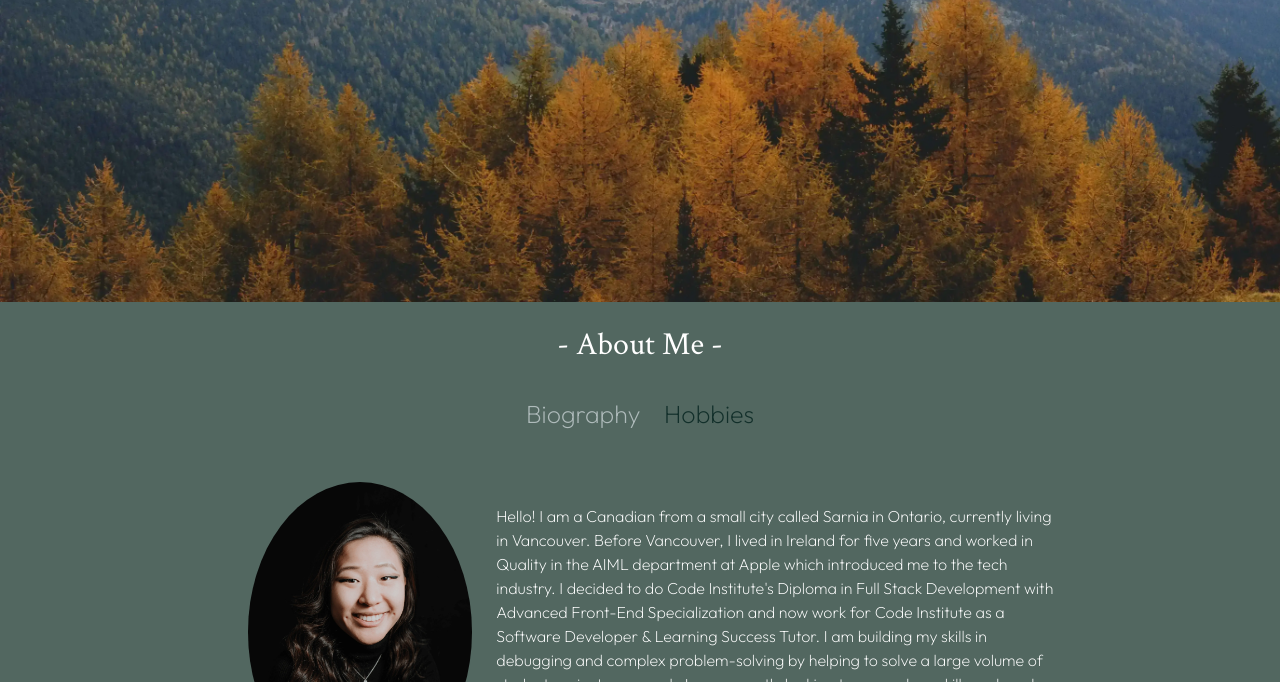
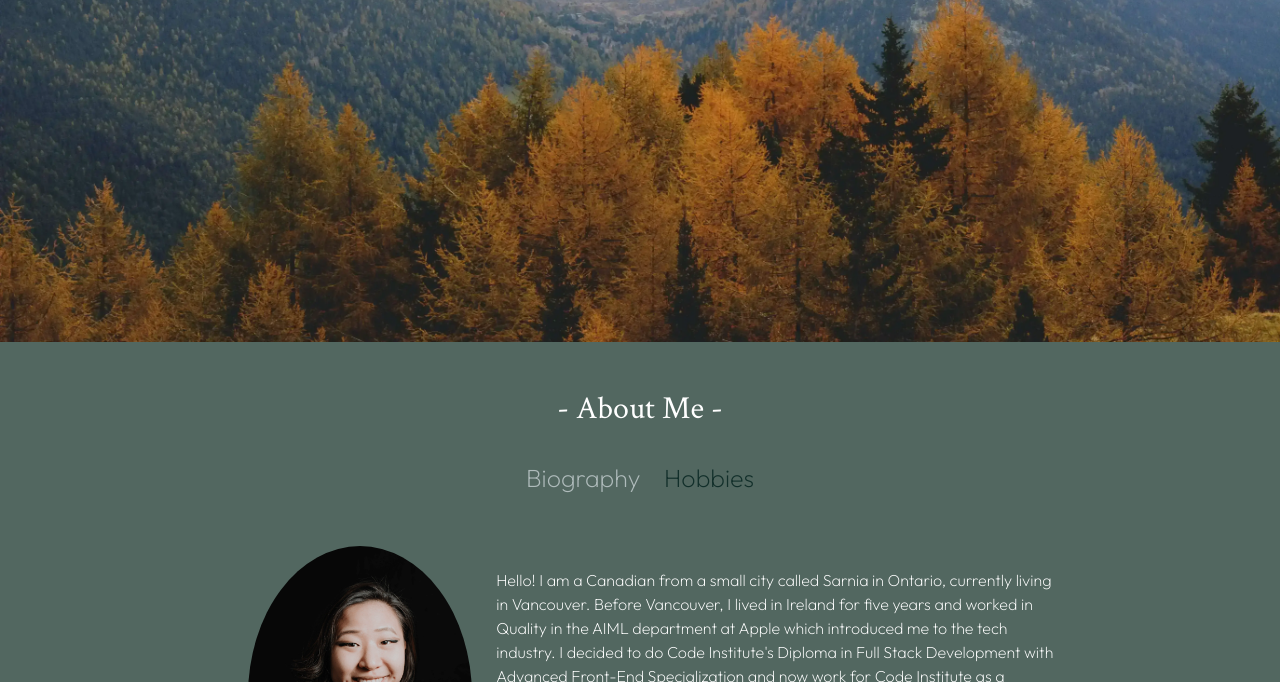
Before and after one commit to lee-joanne/my-portfolio, a plain HTML site: page index.html in a window 1280 px wide. Shown: the part 418-1100 px from the top of the page. Drawn offline with nearby package versions, Linux system fonts and the light colour scheme.

Commit message:
Increase vh of hero image

```diff
--- a/assets/css/style.css
+++ b/assets/css/style.css
@@ -45,7 +45,7 @@ ul {
     background-repeat: no-repeat;
     background-size: cover;
     background-position: center;
-    height: 90vh;
+    height: 95vh;
 }
 
 .fade-in-element {
--- a/index.html
+++ b/index.html
@@ -90,7 +90,7 @@
     <!-- about me section  -->
     <section class="aboutme-section">
       <div class="aboutme-mediaquery">
-        <h2 class="text-center text-white pt-4 pb-4">- About Me -</h2>
+        <h2 class="text-center text-white pt-5 pb-4">- About Me -</h2>
         <div class="text-center">
           <button
             id="biography-btn"
```
